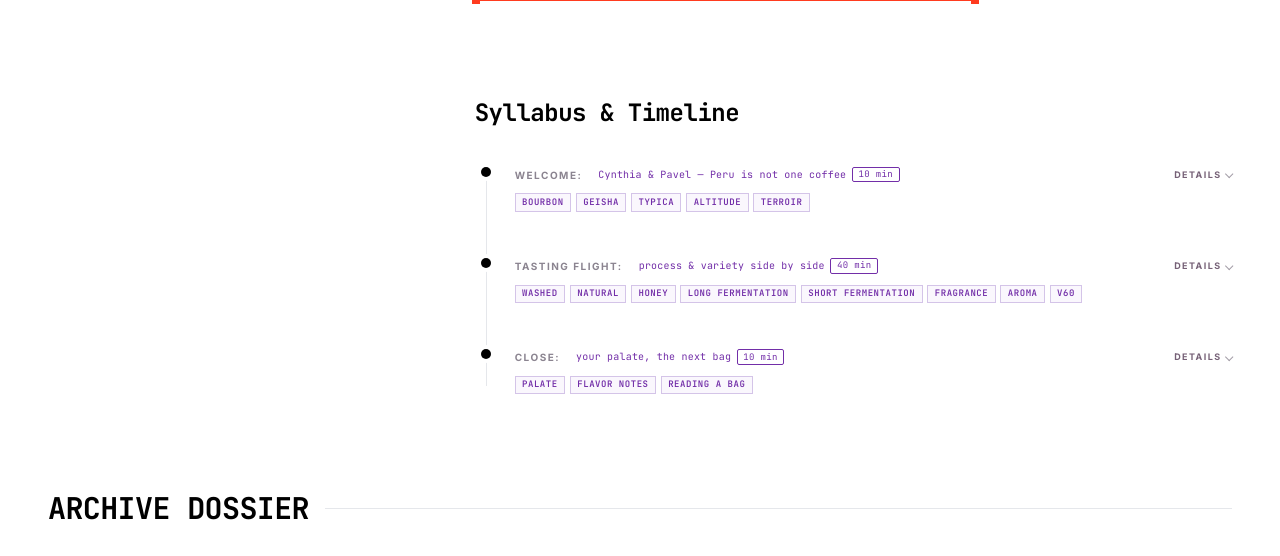
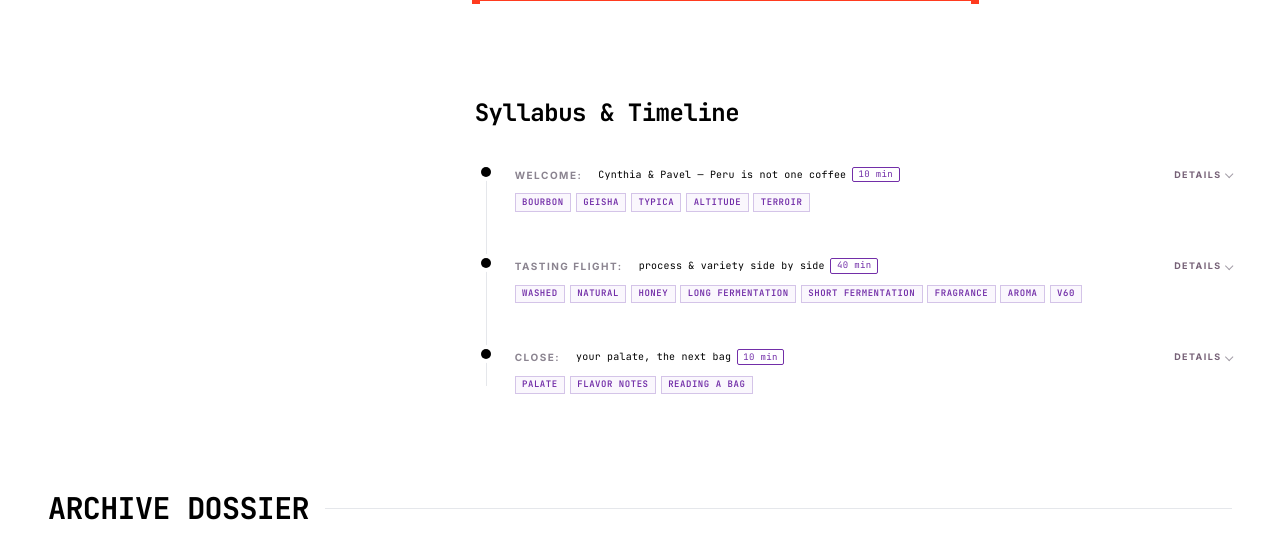
Before and after one commit to Minipom17/TheBestBean, an ASP.NET Core app: page /Tour/10 in a window 1280 px wide. Shown: the part 1445-2001 px from the top of the page. Run offline with ASP.NET Core 8, Linux system fonts and the light colour scheme; data comes from the database, SQL or seed files in the repository; some libraries are stand-ins or nearby versions.

Commit message:
Make syllabus module descriptions black so purple stays on tags.
Co-authored-by: alefrank <Minipom17@users.noreply.github.com>

```diff
--- a/wwwroot/css/site.css
+++ b/wwwroot/css/site.css
@@ -749,7 +749,7 @@ html.dark .offerings-choose-prompt {
     font-size: 10px;
     font-weight: 600;
     letter-spacing: 0.02em;
-    color: #722EA8;
+    color: #000000;
 }
 .syllabus-module-title__name {
     font-weight: 500;
@@ -766,7 +766,9 @@ html.dark .offerings-choose-prompt {
     line-height: 1.2;
     color: #722EA8;
 }
-html.dark .syllabus-module-title,
+html.dark .syllabus-module-title {
+    color: #D6D0C8;
+}
 html.dark .syllabus-module-title__time {
     color: #B794E8;
     border-color: #B794E8;
```
